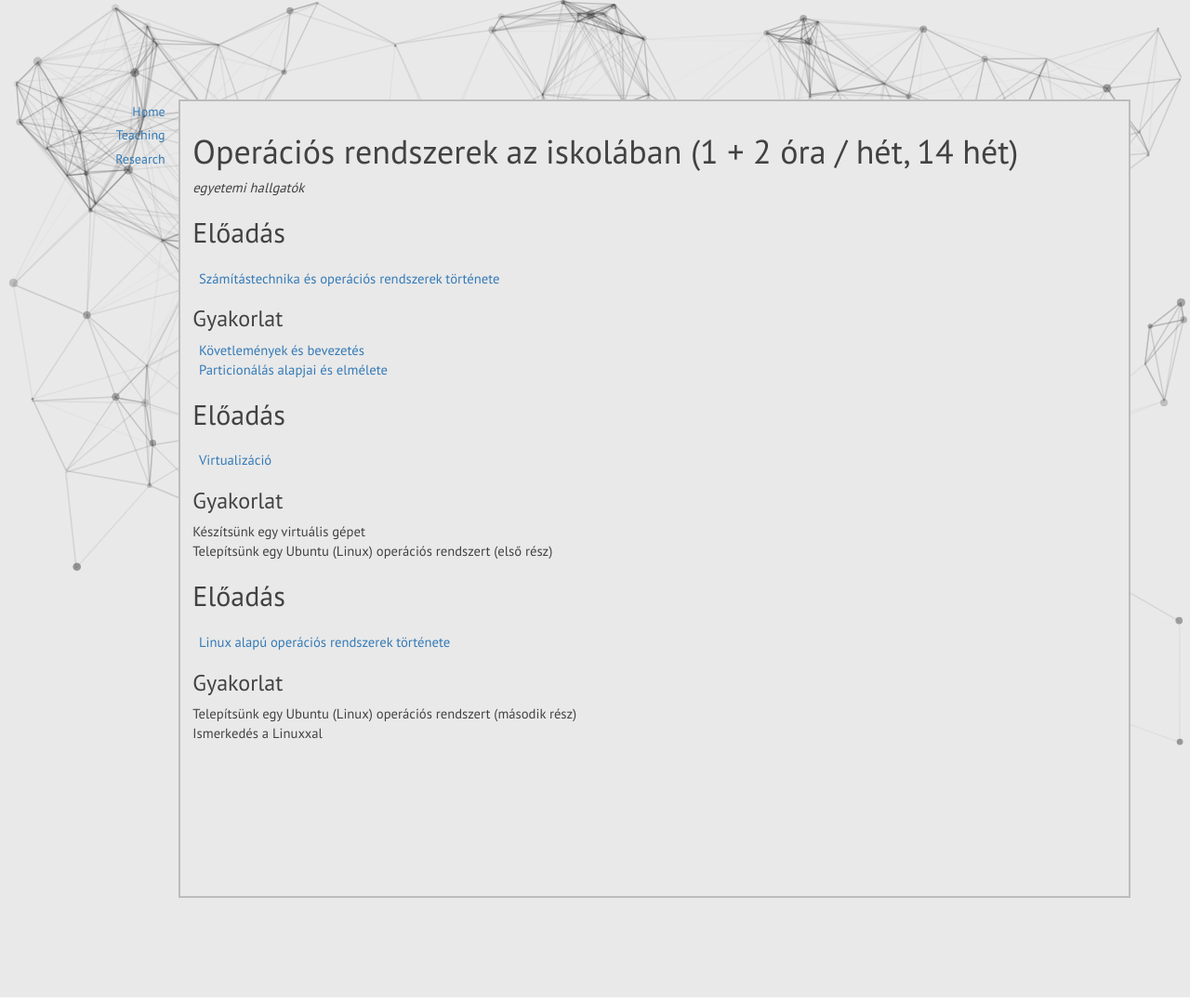
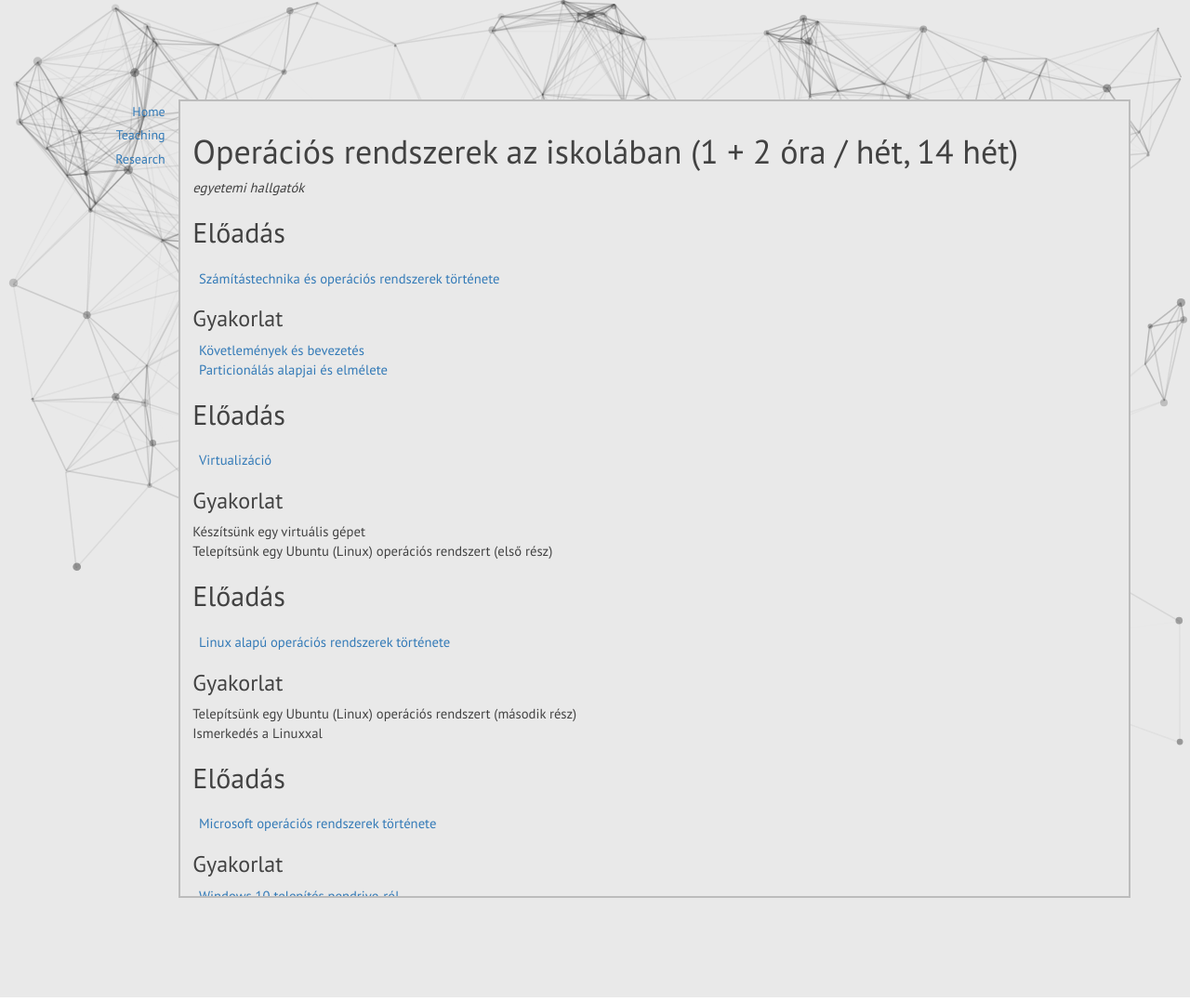
Before and after one commit to geryxyz/geryxyz, a Jekyll site: the page built from content/os-in-school/university.html, in a window 1280 px wide. Shown: the whole page at 93% size. Built offline with Jekyll 4.4.1, drawn with Linux system fonts in a browser that asks for light colours; nearby versions of some CDN libraries; library files that are not in the unit come from our copies; some of the changed lines change nothing that is shown.

Commit message:
Update university.html

```diff
--- a/content/os-in-school/university.html
+++ b/content/os-in-school/university.html
@@ -24,17 +24,12 @@ Telepítsünk egy Ubuntu (Linux) operációs rendszert (első rész)</p>
 <p>Telepítsünk egy Ubuntu (Linux) operációs rendszert (második rész)<br/>
 Ismerkedés a Linuxxal</p>
 
-<!--<h2>Előadás</h2>
-<h2>Microsoft operációs rendszerek története</h2>
-<p class="overview"></p>
-<h3>Gyakorlat: Windows 10+ telepítés (45 min)</h3>
-<ul>
-	<li>telepítő pendrive készítése</li>
-	<li>boot-olás pendriveról</li>
-	<li>telepítés főbb lépései (végrehajtás nélkül)</li>
-</ul>
+<h2>Előadás</h2>
+<p><a href="windows.html">Microsoft operációs rendszerek története</a></p>
+<h3>Gyakorlat</h3>
+<p><a href="win10boot_usb.html">Windows 10 telepítés pendrive-ról</a></p>
 
-<h2>Távoli elérést biztosító megoldások és eszközök (45 min)</h2>
+<!--<h2>Távoli elérést biztosító megoldások és eszközök (45 min)</h2>
 <ul>
 	<li>SSH/SCP</li>
 	<li>SFTP</li>
```
